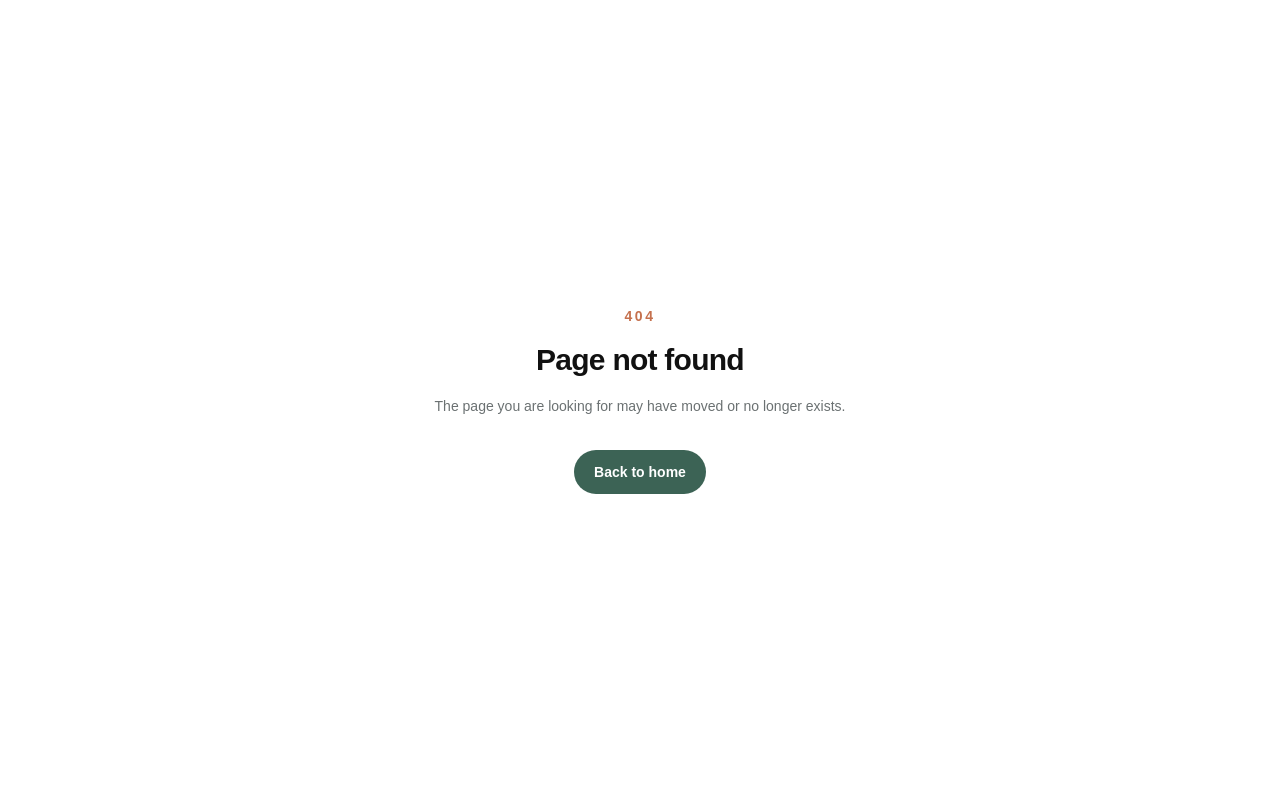
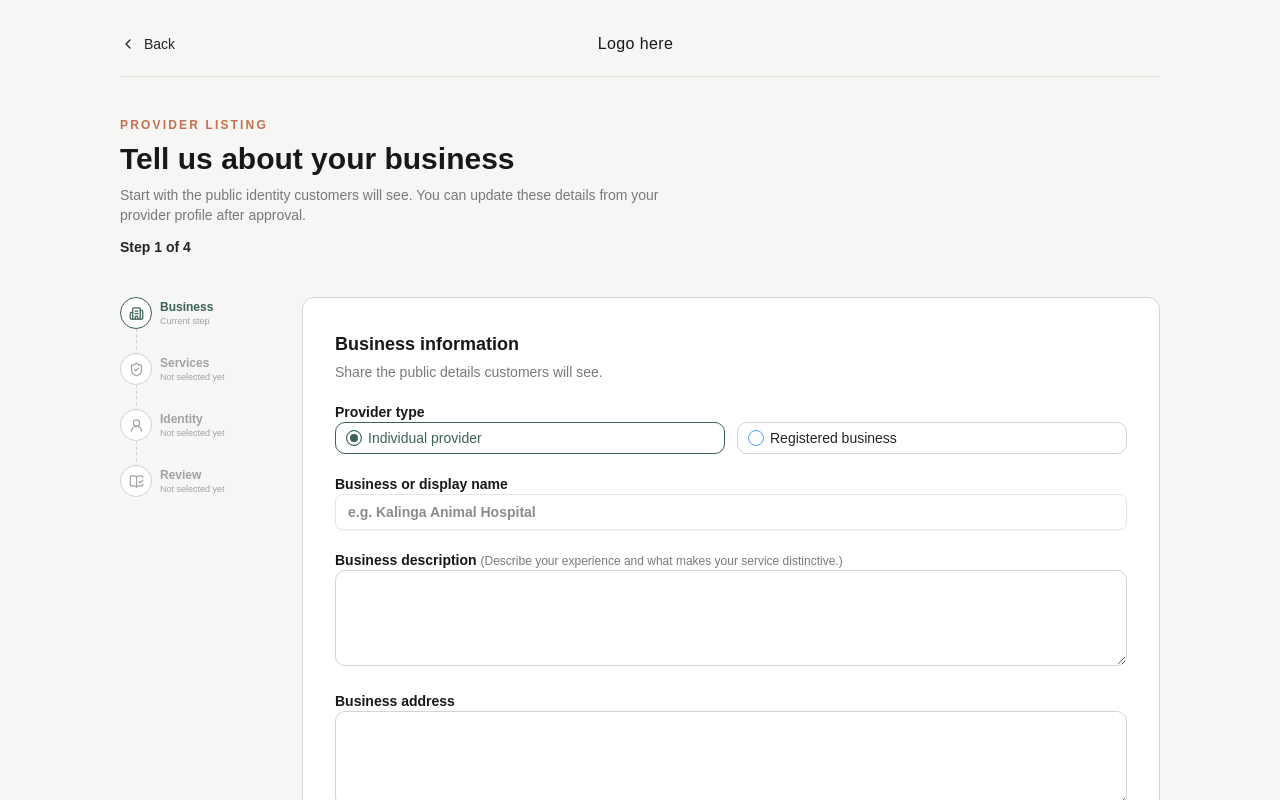
Before and after one commit to GarudaKurt/Aspen, a Next.js app: page /list-your-business in a window 1280 px wide. Before the commit this address had no page. Shown: the top 800 px of the page. Built offline with nearby package versions, Linux system fonts and the light colour scheme.

Commit message:
Add provider listing flow route

```diff
--- /dev/null
+++ b/src/app/list-your-business/page.tsx
@@ -0,0 +1,5 @@
+import { ListingPage } from "@/components/listing/listing-page";
+
+export default function BusinessListingPage() {
+  return <ListingPage />;
+}
```
